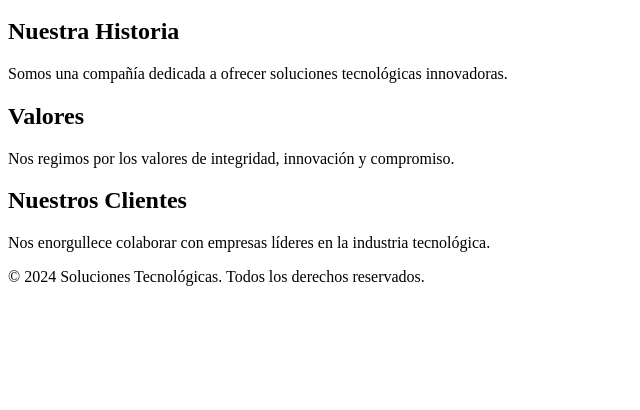
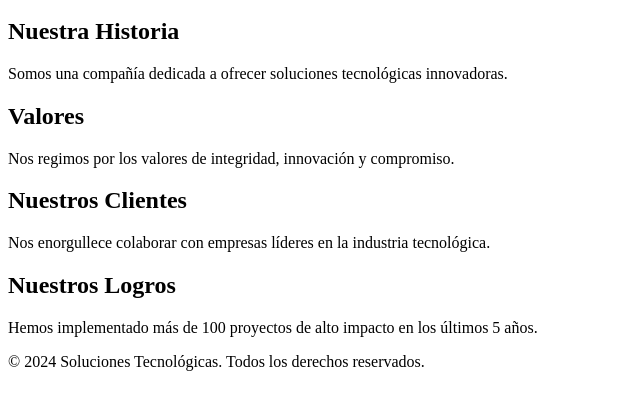
Before and after one commit to NicolasNoV/Laboratorio-CI-CD, a plain HTML site: page nosotros.html in a window 1280 px wide. Shown: the part 136-546 px from the top of the page, without its empty margins (0-640 px from the left). Drawn offline with Linux system fonts and the light colour scheme.

Commit message:
Juan: Agregar sección de logros

```diff
--- a/nosotros.html
+++ b/nosotros.html
@@ -32,6 +32,12 @@
             <h2>Nuestros Clientes</h2>
             <p>Nos enorgullece colaborar con empresas líderes en la industria tecnológica.</p>
         </section>
+
+	<section>
+	    <h2>Nuestros Logros</h2>
+	    <p>Hemos implementado más de 100 proyectos de alto impacto en los últimos 5 años.</p>
+	</section>
+
     </main>
 
     <footer>
```
